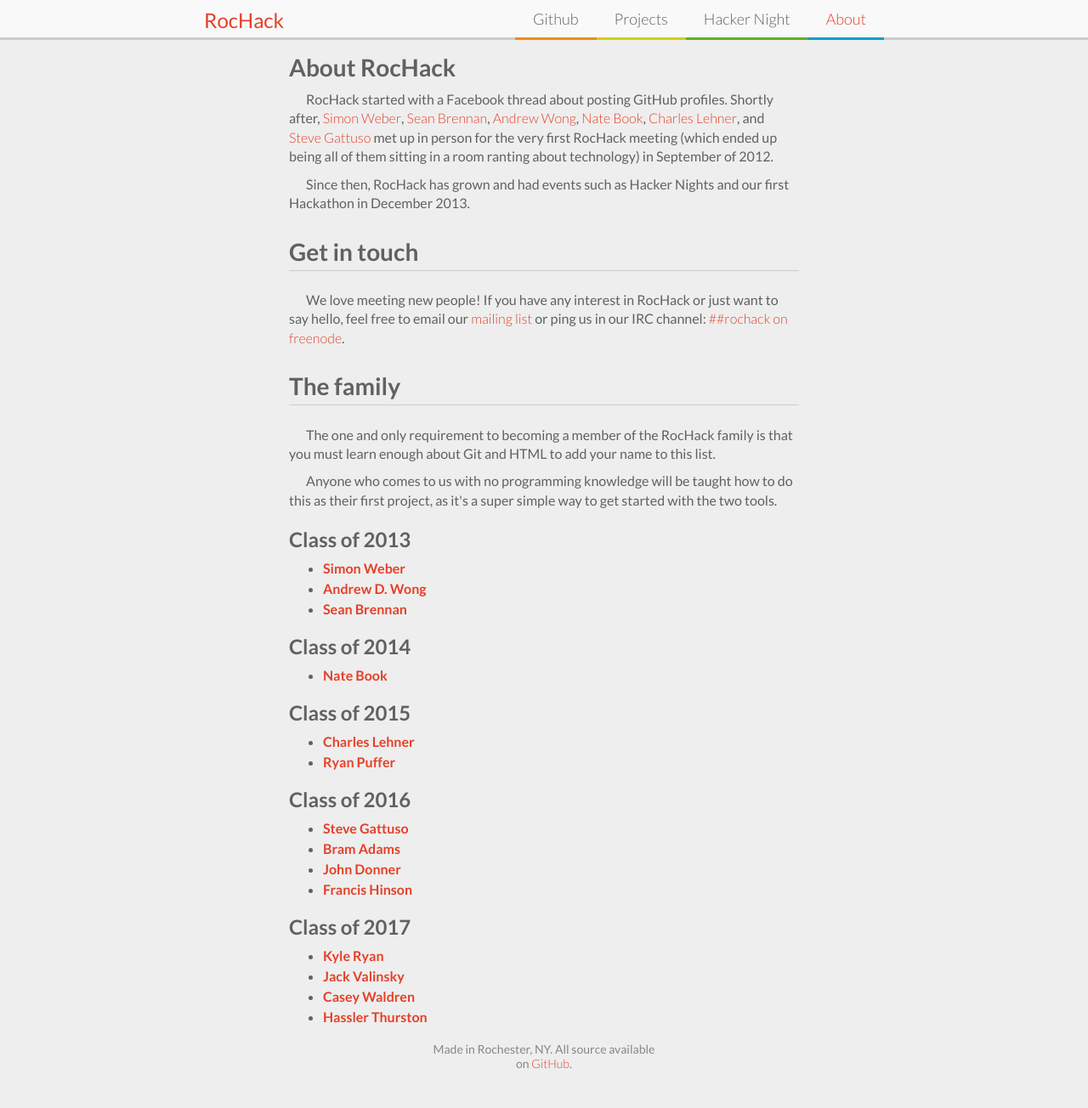
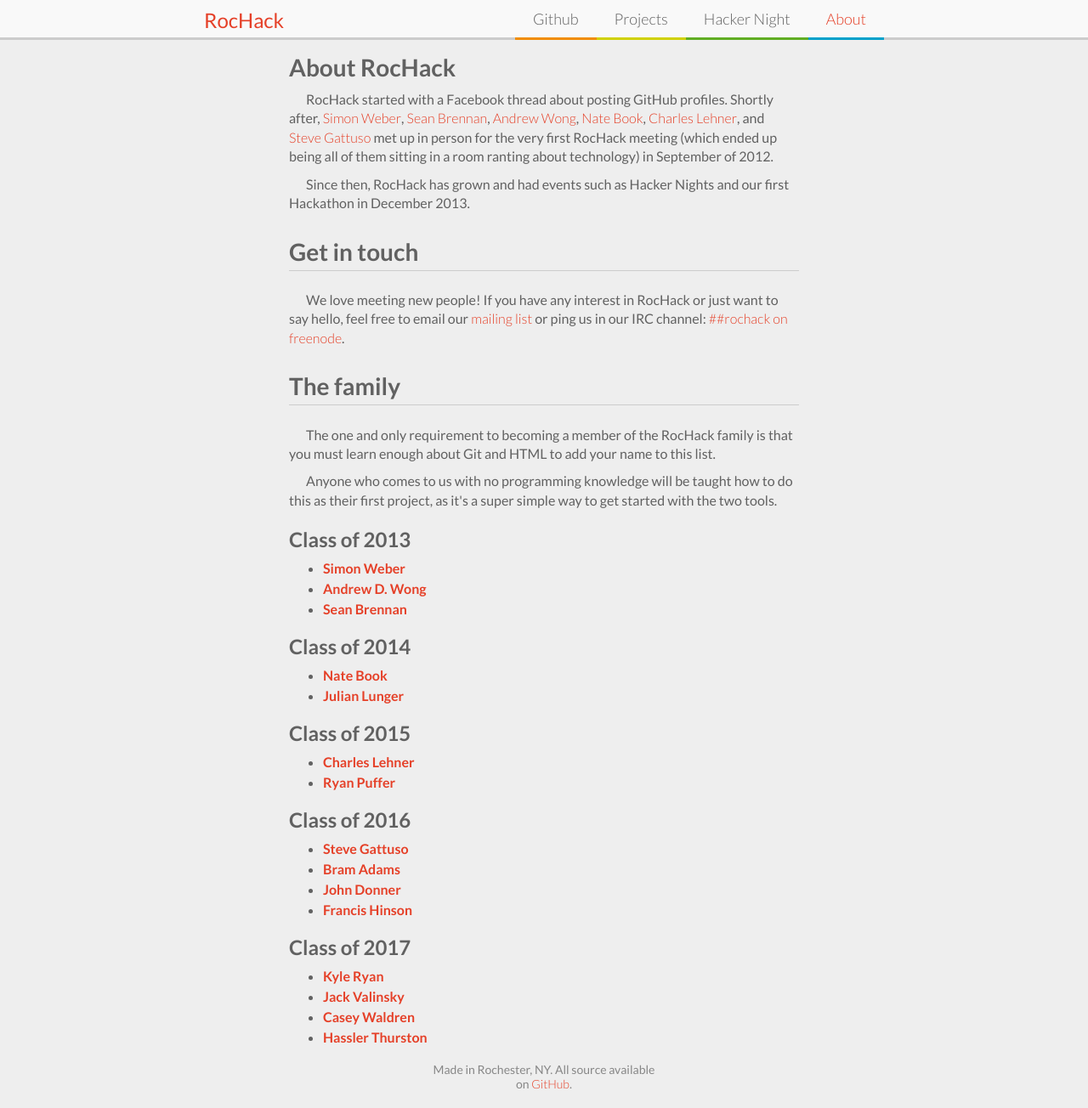
Before and after one commit to RocHack/rochack.org, a Jekyll site: the page built from about.html, in a window 1280 px wide. Shown: the whole page at 85% size. Built offline with Jekyll 4.4.1, drawn with Linux system fonts in a browser that asks for light colours; before the commit the page ends 1280 px from its top, so only the background shows below that.

Commit message:
Adding Julian to about.html

```diff
--- a/about.html
+++ b/about.html
@@ -18,6 +18,9 @@ members:
     2014:
     -
         name: Nate Book
+    -
+        name: Julian Lunger
+        link: http://j.julianlunger.com/
 
     2015:
     -
```
